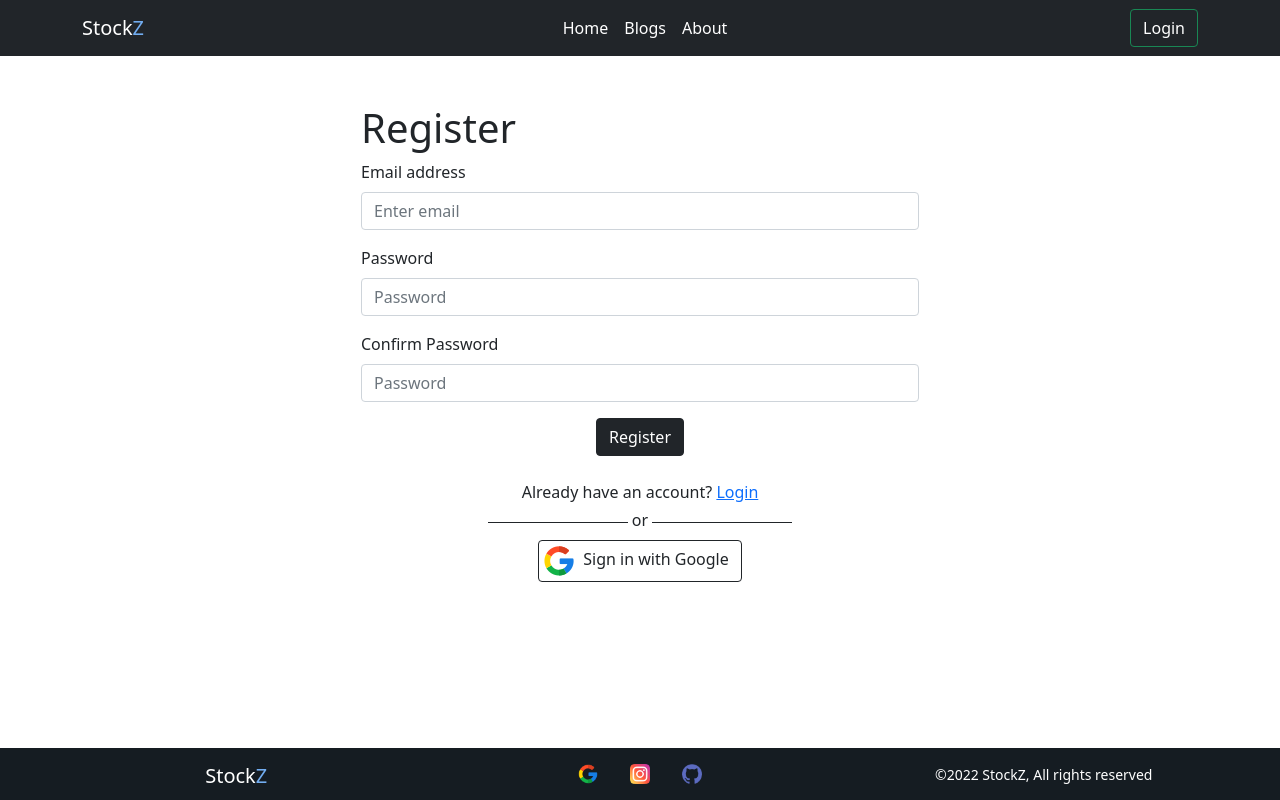
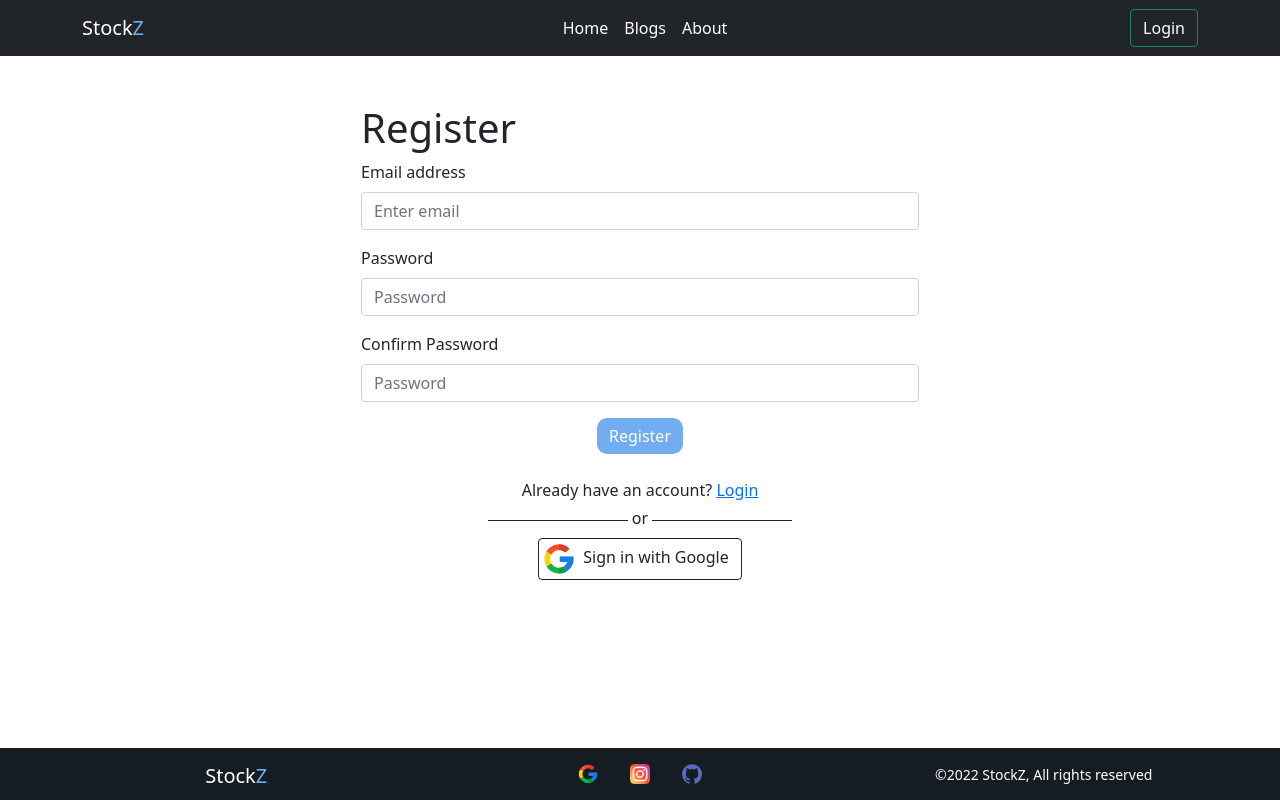
Before and after one commit to DevMohi/StockZ-Client-main, a React (Create React App) app: page /register in a window 1280 px wide. Built offline with nearby package versions, Linux system fonts and the light colour scheme; no server answers.

Commit message:
final push

```diff
--- a/src/Pages/Login/Login/Login.js
+++ b/src/Pages/Login/Login/Login.js
@@ -133,7 +133,7 @@ const Login = () => {
                             </p>
                         }
                     </Form.Group>
-                    <button className='btn btn-dark mx-auto  d-block'>Login</button> <br />
+                    <button className='btn  mx-auto  d-block' style={{ backgroundColor: '#72adf1', borderRadius: '10px', border: 'none', color: 'white' }}>Login</button> <br />
                     <div className='text-center mb-1'>
                         <span >New to Stonks? <Link to='/register'>Register</Link></span> <br />
                         <p>Forgot Password?<span className='text-success' style={{ textDecoration: 'underline', cursor: 'pointer' }} onClick={resetPassword}>Reset</span></p>
--- a/src/Pages/Login/Register/Register.js
+++ b/src/Pages/Login/Register/Register.js
@@ -125,7 +125,7 @@ const Register = () => {
                             onChange={handleConfirmPass}
                         />
                     </Form.Group>
-                    <button className='btn btn-dark mx-auto d-block'>Register</button> <br />
+                    <button className='btn btn-dark mx-auto d-block' style={{ backgroundColor: '#72adf1', borderRadius: '10px', border: 'none', color: 'white' }}>Register</button> <br />
                     <div className='text-center mb-1'>
                         <span >Already have an account? <Link to='/login'>Login</Link></span> <br />
                     </div>
```
